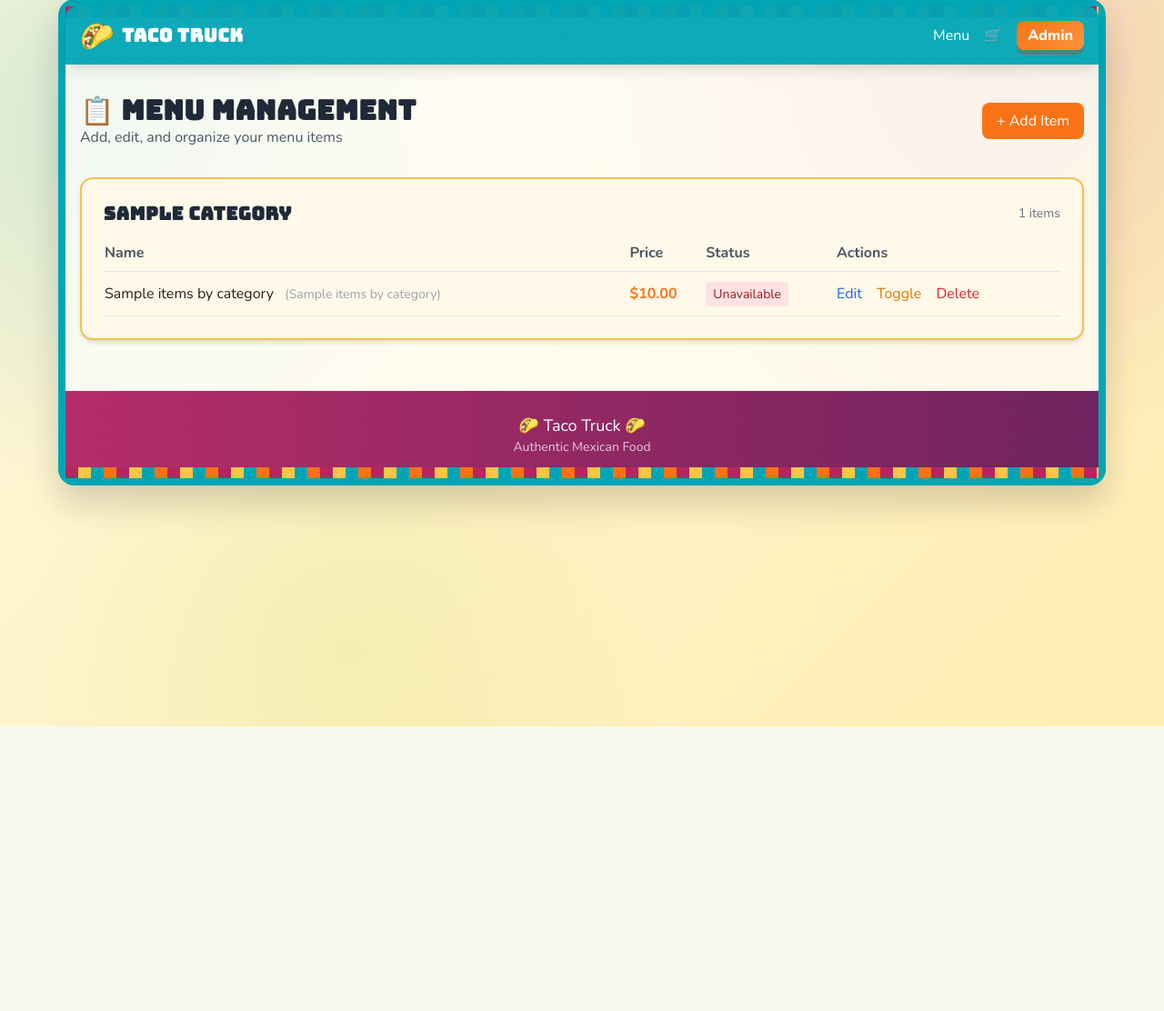
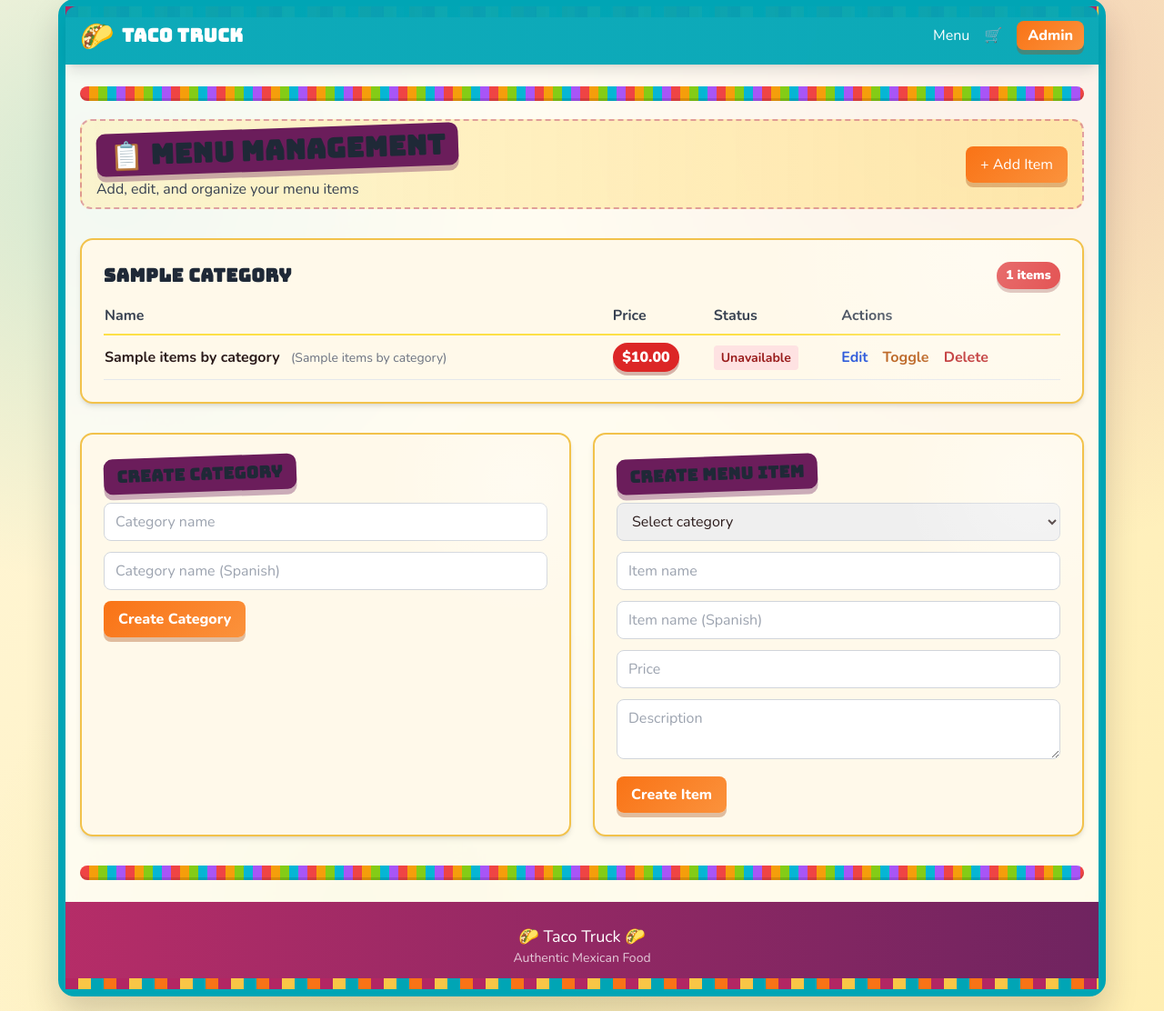
Before and after one commit to davislcruz/taco-truck-web-app, a FastAPI app: template app/templates/admin/menu.html in a window 1280 px wide. Shown: the part 17-1129 px from the top of the page at 91% size. Before the commit the page ends 816 px from the top, so only its background shows below. Run offline with FastAPI, Linux system fonts and the light colour scheme; the template is opened without the code that fills it: most values are stand-ins (such as "Sample title", 1, 10 or a date in 2020); some libraries are stand-ins or nearby versions.

Commit message:
🎉 Go all-out poster aesthetic: ribbons, confetti strips, burst badges, fiesta cards

```diff
--- a/app/static/css/custom.css
+++ b/app/static/css/custom.css
@@ -151,3 +151,47 @@ footer {
     background:
         linear-gradient(90deg, rgba(179,38,99,.97), rgba(107,29,91,.97));
 }
+
+.ribbon-header {
+    position: relative;
+    padding: .5rem 1rem;
+    border-radius: 12px;
+    background: linear-gradient(90deg, rgba(255,239,176,.55), rgba(255,224,142,.7));
+    border: 2px dashed rgba(179,38,99,.4);
+}
+
+.confetti-strip {
+    height: 16px;
+    border-radius: 999px;
+    background:
+      repeating-linear-gradient(90deg,
+        #ef4444 0 10px,
+        #f59e0b 10px 20px,
+        #84cc16 20px 30px,
+        #06b6d4 30px 40px,
+        #a855f7 40px 50px);
+    box-shadow: inset 0 -3px 0 rgba(0,0,0,.12);
+}
+
+.fiesta-card {
+    position: relative;
+    overflow: hidden;
+}
+
+.fiesta-card::after {
+    content: "";
+    position: absolute;
+    inset: 0;
+    background: radial-gradient(circle at 90% 12%, rgba(255,255,255,.35), transparent 24%);
+    pointer-events: none;
+}
+
+.burst {
+    display: inline-block;
+    background: var(--red);
+    color: #fff;
+    font-weight: 900;
+    padding: .45rem .8rem;
+    clip-path: polygon(50% 0%, 61% 13%, 78% 5%, 83% 22%, 100% 23%, 91% 39%, 100% 50%, 91% 61%, 100% 77%, 83% 78%, 78% 95%, 61% 87%, 50% 100%, 39% 87%, 22% 95%, 17% 78%, 0% 77%, 9% 61%, 0% 50%, 9% 39%, 0% 23%, 17% 22%, 22% 5%, 39% 13%);
+    box-shadow: 0 6px 0 rgba(120, 17, 17, .35);
+}
--- a/app/templates/admin/edit_item.html
+++ b/app/templates/admin/edit_item.html
@@ -3,14 +3,14 @@
 {% block title %}Edit Item - {{ app_name }}{% endblock %}
 
 {% block content %}
-<div class="max-w-2xl mx-auto bg-white rounded-xl shadow-md p-6">
-    <h1 class="text-2xl font-bold text-gray-800 mb-4">✏️ Edit Menu Item</h1>
+<div class="max-w-2xl mx-auto admin-panel fiesta-card shadow-md p-6">
+    <h1 class="text-2xl font-bold text-gray-800 mb-4 section-title">✏️ Edit Menu Item</h1>
     <form action="/admin/menu/{{ item.id }}/edit" method="POST" class="space-y-4">
         <input name="name" required value="{{ item.name }}" class="w-full border border-gray-300 rounded-lg px-3 py-2" />
         <input name="name_es" value="{{ item.name_es or '' }}" class="w-full border border-gray-300 rounded-lg px-3 py-2" />
         <input name="price" required step="0.01" type="number" min="0" value="{{ item.price }}" class="w-full border border-gray-300 rounded-lg px-3 py-2" />
         <textarea name="description" class="w-full border border-gray-300 rounded-lg px-3 py-2">{{ item.description or '' }}</textarea>
-        <button class="bg-taco-orange text-white px-4 py-2 rounded-lg" type="submit">Save</button>
+        <button class="poster-btn px-4 py-2 rounded-lg" type="submit">Save</button>
         <a href="/admin/menu" class="ml-3 text-gray-600 hover:underline">Cancel</a>
     </form>
 </div>
--- a/app/templates/admin/menu.html
+++ b/app/templates/admin/menu.html
@@ -1,8 +1,76 @@
 {% extends "base.html" %}
 
-{% block title %}Menu Management - {{ app_name }}<div class="mt-8 grid grid-cols-1 md:grid-cols-2 gap-6">
-    <div class="admin-panel shadow-md p-6">
-        <h3 class="text-lg font-bold text-gray-800 mb-3">Create Category</h3>
+{% block title %}Menu Management - {{ app_name }}{% endblock %}
+
+{% block content %}
+<div class="mb-8 flex justify-between items-center ribbon-header">
+    <div>
+        <h1 class="text-3xl font-bold text-gray-800 section-title">📋 Menu Management</h1>
+        <p class="text-gray-700 mt-2">Add, edit, and organize your menu items</p>
+    </div>
+    <a href="#create-item" class="poster-btn px-4 py-2 rounded-lg font-medium">
+        + Add Item
+    </a>
+</div>
+
+{% for category in categories %}
+<div class="admin-panel shadow-md p-6 mb-6 fiesta-card">
+    <div class="flex justify-between items-center mb-4">
+        <h2 class="text-xl font-bold text-gray-800 display-font">{{ category.name }}</h2>
+        <span class="price-sticker text-sm">{{ items_by_category[category.id] | length }} items</span>
+    </div>
+
+    {% if items_by_category[category.id] %}
+    <div class="overflow-x-auto">
+        <table class="w-full">
+            <thead>
+                <tr class="text-left text-gray-700 border-b-2 border-yellow-300">
+                    <th class="pb-2">Name</th>
+                    <th class="pb-2">Price</th>
+                    <th class="pb-2">Status</th>
+                    <th class="pb-2">Actions</th>
+                </tr>
+            </thead>
+            <tbody>
+                {% for item in items_by_category[category.id] %}
+                <tr class="border-b hover:bg-yellow-50">
+                    <td class="py-3">
+                        <span class="font-bold">{{ item.name }}</span>
+                        {% if item.name_es %}
+                        <span class="text-gray-500 text-sm ml-2">({{ item.name_es }})</span>
+                        {% endif %}
+                    </td>
+                    <td class="py-3"><span class="price-sticker">${{ "%.2f"|format(item.price) }}</span></td>
+                    <td class="py-3">
+                        {% if item.is_available %}
+                        <span class="bg-green-100 text-green-800 px-2 py-1 rounded text-sm font-bold">Available</span>
+                        {% else %}
+                        <span class="bg-red-100 text-red-800 px-2 py-1 rounded text-sm font-bold">Unavailable</span>
+                        {% endif %}
+                    </td>
+                    <td class="py-3">
+                        <a href="/admin/menu/{{ item.id }}/edit" class="text-blue-700 hover:underline mr-3 font-bold">Edit</a>
+                        <form action="/admin/menu/{{ item.id }}/toggle" method="POST" class="inline mr-3">
+                            <button class="text-amber-700 hover:underline font-bold" type="submit">Toggle</button>
+                        </form>
+                        <form action="/admin/menu/{{ item.id }}/delete" method="POST" class="inline" onsubmit="return confirm('Delete this item?');">
+                            <button class="text-red-700 hover:underline font-bold" type="submit">Delete</button>
+                        </form>
+                    </td>
+                </tr>
+                {% endfor %}
+            </tbody>
+        </table>
+    </div>
+    {% else %}
+    <p class="text-gray-500 text-center py-4">No items in this category yet</p>
+    {% endif %}
+</div>
+{% endfor %}
+
+<div class="mt-8 grid grid-cols-1 md:grid-cols-2 gap-6">
+    <div class="admin-panel shadow-md p-6 fiesta-card">
+        <h3 class="text-lg font-bold text-gray-800 mb-3 section-title">Create Category</h3>
         <form action="/admin/menu/new-category" method="POST" class="space-y-3">
             <input name="name" required placeholder="Category name" class="w-full border border-gray-300 rounded-lg px-3 py-2" />
             <input name="name_es" placeholder="Category name (Spanish)" class="w-full border border-gray-300 rounded-lg px-3 py-2" />
@@ -10,8 +78,8 @@
         </form>
     </div>
 
-    <div class="bg-white rounded-xl shadow-md p-6">
-        <h3 class="text-lg font-bold text-gray-800 mb-3">Create Menu Item</h3>
+    <div id="create-item" class="admin-panel shadow-md p-6 fiesta-card">
+        <h3 class="text-lg font-bold text-gray-800 mb-3 section-title">Create Menu Item</h3>
         <form action="/admin/menu/new-item" method="POST" class="space-y-3">
             <select name="category_id" required class="w-full border border-gray-300 rounded-lg px-3 py-2">
                 <option value="">Select category</option>
@@ -28,79 +96,3 @@
     </div>
 </div>
 {% endblock %}
-
-{% block content %}
-<div class="mb-8 flex justify-between items-center">
-    <div>
-        <h1 class="text-3xl font-bold text-gray-800">📋 Menu Management</h1>
-        <p class="text-gray-600">Add, edit, and organize your menu items</p>
-    </div>
-    <a href="/admin/menu/new-item" class="bg-taco-orange text-white px-4 py-2 rounded-lg font-medium hover:bg-orange-600 transition">
-        + Add Item
-    </a>
-</div>
-
-{% for category in categories %}
-<div class="admin-panel shadow-md p-6 mb-6">
-    <div class="flex justify-between items-center mb-4">
-        <h2 class="text-xl font-bold text-gray-800">{{ category.name }}</h2>
-        <span class="text-sm text-gray-500">{{ items_by_category[category.id] | length }} items</span>
-    </div>
-
-    {% if items_by_category[category.id] %}
-    <div class="overflow-x-auto">
-        <table class="w-full">
-            <thead>
-                <tr class="text-left text-gray-600 border-b">
-                    <th class="pb-2">Name</th>
-                    <th class="pb-2">Price</th>
-                    <th class="pb-2">Status</th>
-                    <th class="pb-2">Actions</th>
-                </tr>
-            </thead>
-            <tbody>
-                {% for item in items_by_category[category.id] %}
-                <tr class="border-b hover:bg-gray-50">
-                    <td class="py-3">
-                        <span class="font-medium">{{ item.name }}</span>
-                        {% if item.name_es %}
-                        <span class="text-gray-400 text-sm ml-2">({{ item.name_es }})</span>
-                        {% endif %}
-                    </td>
-                    <td class="py-3 font-bold text-taco-orange">${{ "%.2f"|format(item.price) }}</td>
-                    <td class="py-3">
-                        {% if item.is_available %}
-                        <span class="bg-green-100 text-green-800 px-2 py-1 rounded text-sm">Available</span>
-                        {% else %}
-                        <span class="bg-red-100 text-red-800 px-2 py-1 rounded text-sm">Unavailable</span>
-                        {% endif %}
-                    </td>
-                    <td class="py-3">
-                        <a href="/admin/menu/{{ item.id }}/edit" class="text-blue-600 hover:underline mr-3">Edit</a>
-                        <form action="/admin/menu/{{ item.id }}/toggle" method="POST" class="inline mr-3">
-                            <button class="text-amber-600 hover:underline" type="submit">Toggle</button>
-                        </form>
-                        <form action="/admin/menu/{{ item.id }}/delete" method="POST" class="inline" onsubmit="return confirm('Delete this item?');">
-                            <button class="text-red-600 hover:underline" type="submit">Delete</button>
-                        </form>
-                    </td>
-                </tr>
-                {% endfor %}
-            </tbody>
-        </table>
-    </div>
-    {% else %}
-    <p class="text-gray-500 text-center py-4">No items in this category yet</p>
-    {% endif %}
-</div>
-{% endfor %}
-
-{% if not categories %}
-<div class="bg-white rounded-xl shadow-md p-12 text-center">
-    <p class="text-gray-500 text-lg mb-4">No categories yet. Start by adding some!</p>
-    <a href="/admin/menu/new-category" class="bg-taco-orange text-white px-6 py-2 rounded-lg font-medium hover:bg-orange-600 transition">
-        + Add Category
-    </a>
-</div>
-{% endif %}
-{% endblock %}
--- a/app/templates/admin/orders.html
+++ b/app/templates/admin/orders.html
@@ -3,13 +3,13 @@
 {% block title %}Orders - {{ app_name }}{% endblock %}
 
 {% block content %}
-<div class="mb-8">
+<div class="mb-8 ribbon-header">
     <h1 class="text-3xl font-bold text-gray-800 section-title">📦 Orders</h1>
     <p class="text-gray-600">View and manage all orders</p>
 </div>
 
 <!-- Filters -->
-<div class="admin-panel shadow-md p-4 mb-6">
+<div class="admin-panel fiesta-card shadow-md p-4 mb-6">
     <form method="GET" action="/admin/orders" class="flex flex-wrap gap-4 items-center">
         <input type="text" name="search" value="{{ search or '' }}" placeholder="Search by phone..."
             class="border border-gray-300 rounded-lg px-4 py-2 focus:ring-2 focus:ring-taco-orange">
@@ -32,7 +32,7 @@
 </div>
 
 <!-- Orders Table -->
-<div class="admin-panel shadow-md overflow-hidden">
+<div class="admin-panel fiesta-card shadow-md overflow-hidden">
     {% if orders %}
     <div class="overflow-x-auto">
         <table class="w-full">
--- a/app/templates/admin/settings.html
+++ b/app/templates/admin/settings.html
@@ -7,12 +7,12 @@
     <h1 class="text-3xl font-bold text-gray-800 mb-2">⚙️ Settings</h1>
     <p class="text-gray-600 mb-8">Basic shop settings and shortcuts.</p>
 
-    <div class="bg-white rounded-xl shadow-md p-6 space-y-4">
+    <div class="admin-panel fiesta-card shadow-md p-6 space-y-4">
         <p><strong>App:</strong> {{ app_name }}</p>
         <p><strong>Environment:</strong> {% if request.url.hostname in ['localhost', '127.0.0.1'] %}Development{% else %}Production{% endif %}</p>
         <div class="pt-4 border-t">
-            <a href="/admin/menu" class="text-taco-orange hover:underline mr-4">Manage Menu</a>
-            <a href="/admin/orders" class="text-taco-orange hover:underline">Manage Orders</a>
+            <a href="/admin/menu" class="poster-btn px-3 py-2 rounded-lg mr-3 inline-block">Manage Menu</a>
+            <a href="/admin/orders" class="poster-btn px-3 py-2 rounded-lg inline-block">Manage Orders</a>
         </div>
     </div>
 </div>
--- a/app/templates/base.html
+++ b/app/templates/base.html
@@ -84,8 +84,10 @@
     {% endif %}
 
     <!-- Main Content -->
-    <main class="max-w-6xl mx-auto px-4 py-8">
+    <main class="max-w-6xl mx-auto px-4 py-6">
+        <div class="confetti-strip mb-5"></div>
         {% block content %}{% endblock %}
+        <div class="confetti-strip mt-8"></div>
     </main>
 
     <!-- Footer -->
```
Also changed, not shown: app/templates/admin/dashboard.html (+4 -4 lines), app/templates/menu.html (+4 -3 lines).
